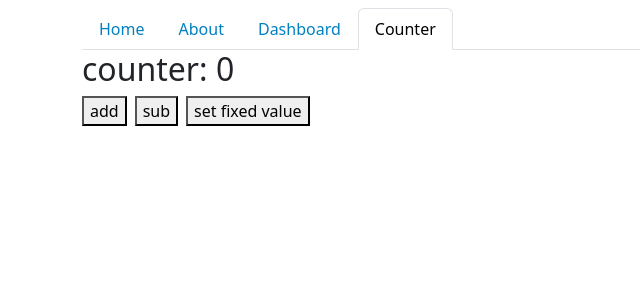
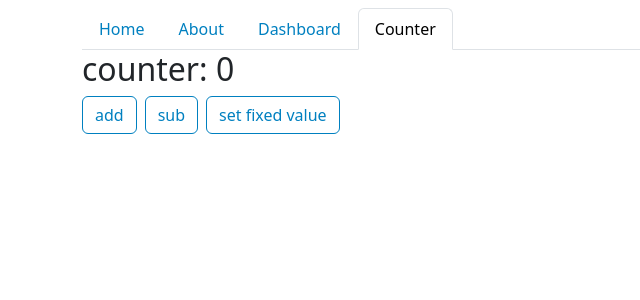
Before and after one commit to yeejlan/learning_stuff, a React (Create React App) app in the folder saga-app/: page /saga-app/counter in a window 1280 px wide. Shown: the top 300 px of the page, without its empty margins (0-640 px from the left). Built offline with nearby package versions, Linux system fonts and the light colour scheme.

Commit message:
change style

```diff
--- a/saga-app/src/style.scss
+++ b/saga-app/src/style.scss
@@ -5,10 +5,10 @@ $blue: rgb(0, 128, 192);
     color: #fff;
 }
 
-.btn-primary:hover {
+.btn-primary:hover, .btn-outline-primary:hover {
     color: #fff;
 }
 
-.btn-primary:focus {
+.btn-primary:focus-wintin, .btn-outline-primary:focus-wintin {
     color: #fff;
 }
--- a/saga-app/src/view/counter.jsx
+++ b/saga-app/src/view/counter.jsx
@@ -1,4 +1,5 @@
 import { useSelector, useDispatch } from 'react-redux'
+import { Button } from 'react-bootstrap';
 
 function Counter(){
   console.log('render counter')
@@ -20,9 +21,9 @@ function Counter(){
   return (
       <div>
         <h2>counter: {count}</h2>
-        <button onClick={counterIncrement}>add</button>
-        <button onClick={counterDecrement} style={ {marginLeft: '8px'} }>sub</button>
-        <button onClick={counterSetFixedValue} style={ {marginLeft: '8px'} }>set fixed value</button>
+        <Button variant="outline-primary" onClick={counterIncrement}>add</Button>
+        <Button variant="outline-primary" onClick={counterDecrement} style={ {marginLeft: '8px'} }>sub</Button>
+        <Button variant="outline-primary" onClick={counterSetFixedValue} style={ {marginLeft: '8px'} }>set fixed value</Button>
       </div>
   );
 }
--- a/saga-app/src/view/home.jsx
+++ b/saga-app/src/view/home.jsx
@@ -1,6 +1,7 @@
 import { useSelector, useDispatch } from 'react-redux'
 //import deepEqual from 'fast-deep-equal'
 import { shallowEqual } from 'react-redux'
+import { Button } from 'react-bootstrap';
 
 function Home() {
   console.log("render home");
@@ -14,7 +15,7 @@ function Home() {
   return (
     <div>
       <h2>Current user id: {user.userid}</h2>
-      <button onClick={login}>login</button>
+      <Button variant="outline-primary" onClick={login}>login</Button>
     </div>
   );
 }
```
